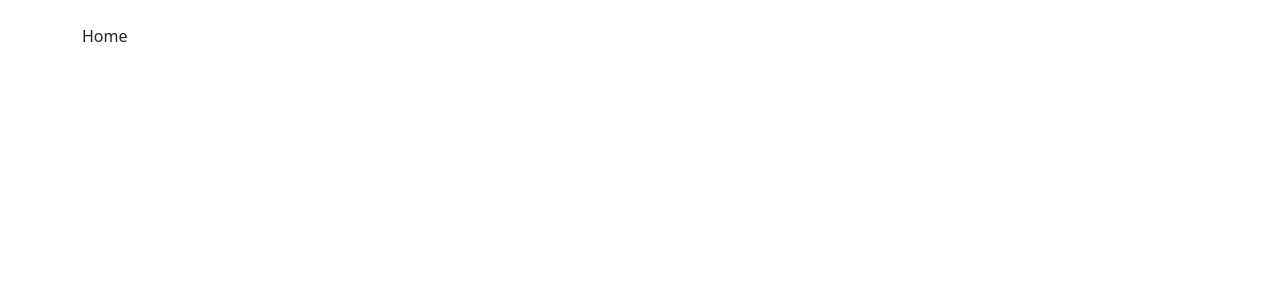
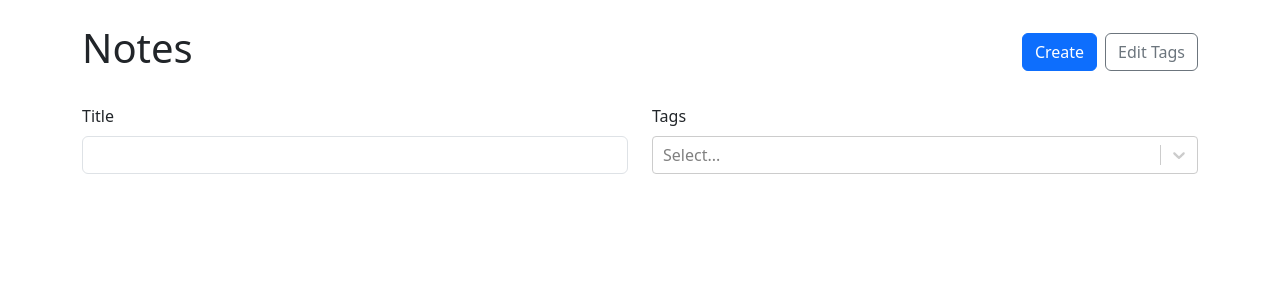
Before and after one commit to batman141/notes, a React (Create React App) app: page / in a window 1280 px wide. Shown: the top 300 px of the page. Built offline with nearby package versions, Linux system fonts and the light colour scheme.

Commit message:
Show notes on home page

```diff
--- a/src/App.tsx
+++ b/src/App.tsx
@@ -5,6 +5,7 @@
 import { useLocalStorage } from "./utils/useLocalStorage";
 import { useMemo } from "react";
 import { v4 as uuidV4 } from "uuid";
+import NoteList from "./componenets/NoteList";
 
 // Adds id to exsiting NoteData
 export type Note = {
@@ -61,7 +62,10 @@
     <Container className="my-4">
       <Routes>
         {/* <Route exact path="/" element={<>Home</>} /> */}
-        <Route path="/" element={<>Home</>} />
+        <Route
+          path="/"
+          element={<NoteList availableTags={tags} notes={notesWithTags} />}
+        />
         <Route
           path="/new"
           element={
--- a/src/componenets/NoteForm.tsx
+++ b/src/componenets/NoteForm.tsx
@@ -1,6 +1,6 @@
 import CreatableReactSelect from "react-select/creatable";
 import { Button, Col, Form, Row, Stack } from "react-bootstrap";
-import { Link } from "react-router-dom";
+import { Link, useNavigate } from "react-router-dom";
 import { FormEvent, useRef, useState } from "react";
 import { NoteData, Tag } from "../App";
 import { v4 as uuidV4 } from "uuid";
@@ -15,6 +15,7 @@
   const titleRef = useRef<HTMLInputElement>(null);
   const markdownRef = useRef<HTMLTextAreaElement>(null);
   const [selectedTags, setSelectedTags] = useState<Tag[]>([]);
+  const navigate = useNavigate();
 
   function handleSubmit(e: FormEvent) {
     e.preventDefault();
@@ -23,7 +24,9 @@
       markdown: markdownRef.current!.value,
       tags: [],
     });
+    navigate("..");
   }
+
   return (
     <div>
       {/* <form>
--- /dev/null
+++ b/src/componenets/NoteList.tsx
@@ -0,0 +1,128 @@
+import { useMemo, useState } from "react";
+import { Button, Col, Row, Stack, Form, Card, Badge } from "react-bootstrap";
+import { Link } from "react-router-dom";
+import ReactSelect from "react-select";
+import { Tag } from "../App";
+import styles from "../utils/NoteList.module.css";
+
+type SimplifiedNote = {
+  tags: Tag[];
+  title: string;
+  id: string;
+};
+
+type NoteListProps = {
+  availableTags: Tag[];
+  notes: SimplifiedNote[];
+};
+
+function NoteList({ availableTags, notes }: NoteListProps) {
+  const [selectedTags, setSelectedTags] = useState<Tag[]>([]);
+  const [title, setTitle] = useState("");
+  const filteredNotes = useMemo(() => {
+    return notes.filter((note) => {
+      return (
+        (title === "" ||
+          note.title.toLowerCase().includes(title.toLowerCase())) &&
+        (selectedTags.length === 0 ||
+          selectedTags.every((tag) =>
+            note.tags.some((noteTag) => noteTag.id === tag.id)
+          ))
+      );
+    });
+  }, [title, selectedTags, notes]);
+
+  return (
+    <div>
+      <Row className="align-items-center mb-4">
+        <Col>
+          <h1>Notes</h1>
+        </Col>
+        <Col xs="auto">
+          <Stack gap={2} direction="horizontal">
+            <Link to="/new">
+              <Button variant="primary">Create</Button>
+            </Link>
+            <Button variant="outline-secondary"> Edit Tags</Button>
+          </Stack>
+        </Col>
+      </Row>
+      <Form>
+        <Row className="mb-4">
+          <Col>
+            <Form.Group controlId="title">
+              <Form.Label>Title</Form.Label>
+              <Form.Control
+                type="text"
+                value={title}
+                onChange={(e) => setTitle(e.target.value)}
+              />
+            </Form.Group>
+          </Col>
+          <Col>
+            <Form.Label>Tags</Form.Label>
+            <Form.Group>
+              <ReactSelect
+                value={selectedTags.map((tag) => {
+                  return { label: tag.label, value: tag.id };
+                })}
+                options={availableTags.map((tag) => {
+                  return { label: tag.label, value: tag.id };
+                })}
+                onChange={(tags) => {
+                  setSelectedTags(
+                    tags.map((tag) => {
+                      return { label: tag.label, id: tag.value };
+                    })
+                  );
+                }}
+                isMulti
+              />
+            </Form.Group>
+          </Col>
+        </Row>
+      </Form>
+      <Row xs={1} sm={2} lg={3} xl={4} className="g-3">
+        {filteredNotes.map((note) => (
+          <Col key={note.id}>
+            <NoteCard id={note.id} title={note.title} tags={note.tags} />
+          </Col>
+        ))}
+      </Row>
+    </div>
+  );
+}
+
+function NoteCard({ id, title, tags }: SimplifiedNote) {
+  return (
+    <Card
+      as={Link}
+      to={`/${id}`}
+      className={`h-100 text-reset text-decoration-none ${styles.card}`}
+    >
+      <Card.Body>
+        <Stack
+          gap={2}
+          className="align-items-center justify-content-center h-100"
+        >
+          <span className="fs-5">{title}</span>
+          {tags.length > 0 && (
+            <Stack
+              gap={1}
+              direction="horizontal"
+              className="justify-content-center flex-wrap"
+            >
+              {tags.map((tag) => (
+                <Badge className="text-truncate" key={tag.id}>
+                  {tag.label}
+                </Badge>
+              ))}
+            </Stack>
+          )}
+        </Stack>
+      </Card.Body>
+    </Card>
+  );
+}
+
+export default NoteList;
--- /dev/null
+++ b/src/utils/NoteList.module.css
@@ -0,0 +1,9 @@
+.card {
+  transition: translate ease-in-out 100ms, box-shadow ease-in-out 100ms;
+}
+
+.card:hover,
+.card:focus {
+  translate: 0 -5px;
+  box-shadow: 0 5px 8px 0 rgba(0, 0, 0, 0.2);
+}
--- a/src/utils/useLocalStorage.ts
+++ b/src/utils/useLocalStorage.ts
@@ -1,4 +1,4 @@
-// Local Storage Hook
+// Custom Local Storage Hook
 
 import { useEffect, useState } from "react";
 
@@ -19,5 +19,6 @@
   useEffect(() => {
     localStorage.setItem(key, JSON.stringify(value));
   }, [value, key]);
+
   return [value, setValue] as [T, typeof setValue];
 }
```
